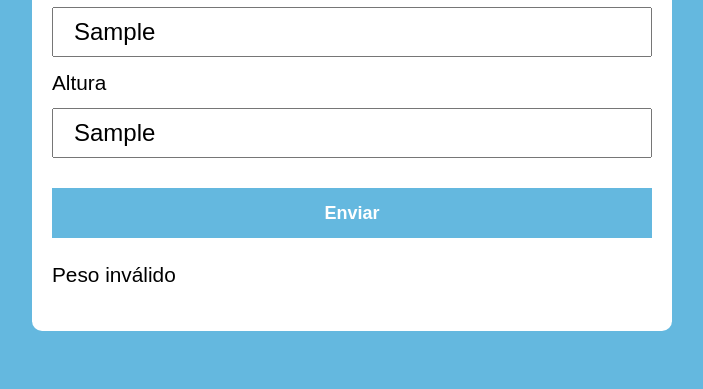
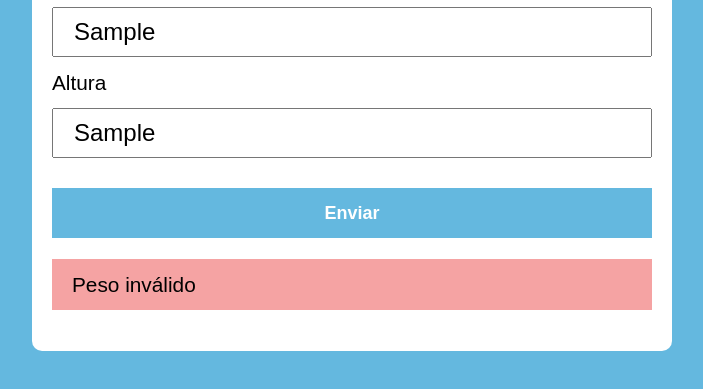
Before and after one commit to alqlima/calculadora-de-imc, a plain HTML site: page index.html in a window 1280 px wide. Both pictures are taken after typing "Sample", "Sample" into the empty fields and a click on the button "Enviar". Shown: the part 187-576 px from the top of the page, without its empty margins (288-991 px from the left). Drawn offline with Linux system fonts and the light colour scheme.

Commit message:
Update style.css

```diff
--- a/assets/css/style.css
+++ b/assets/css/style.css
@@ -48,7 +48,10 @@ form button {
 form button:hover {
     background: var(--primary-color-darker);
 }
-.paragrafo-resultado {
+.paragrafo-resultado, .bad {
     background: rgb(169, 243, 187);
     padding: 10px 20px;
 }
+.bad {
+    background: rgb(245, 163, 163);
+}
```
